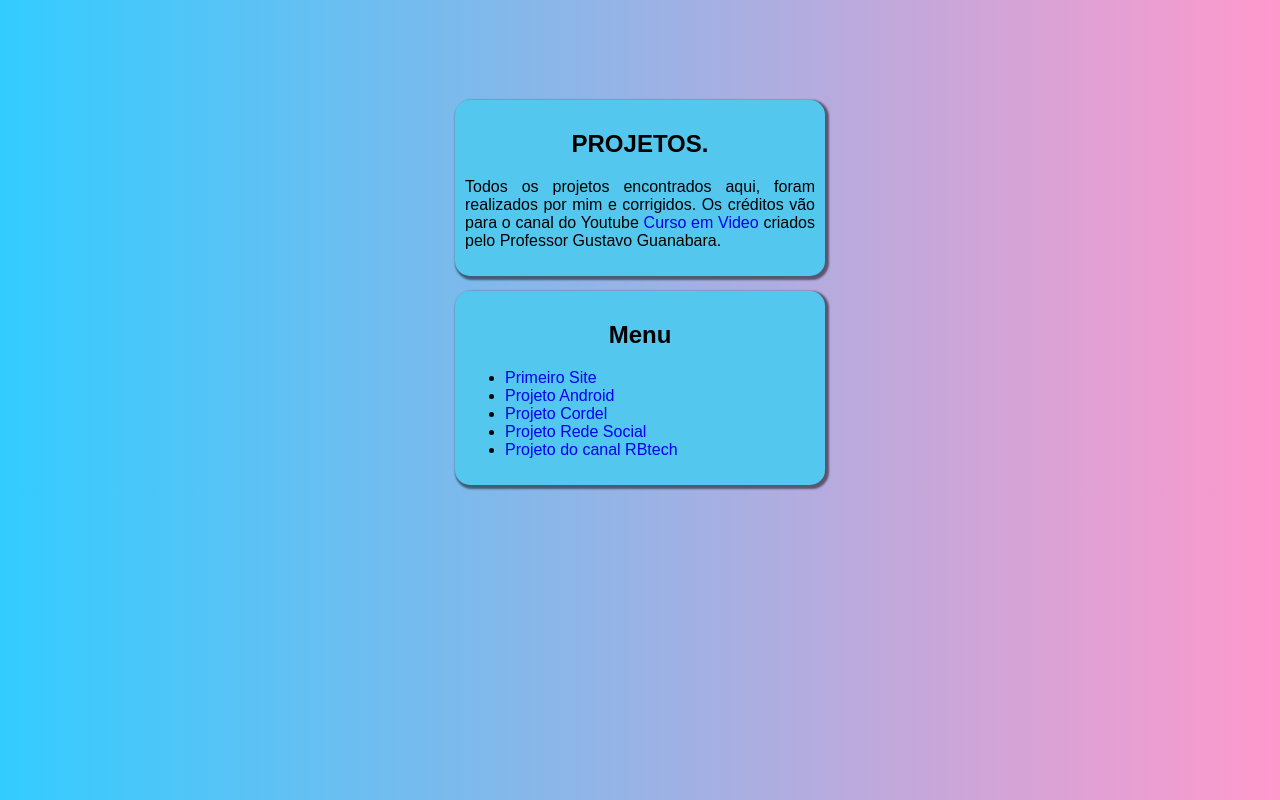
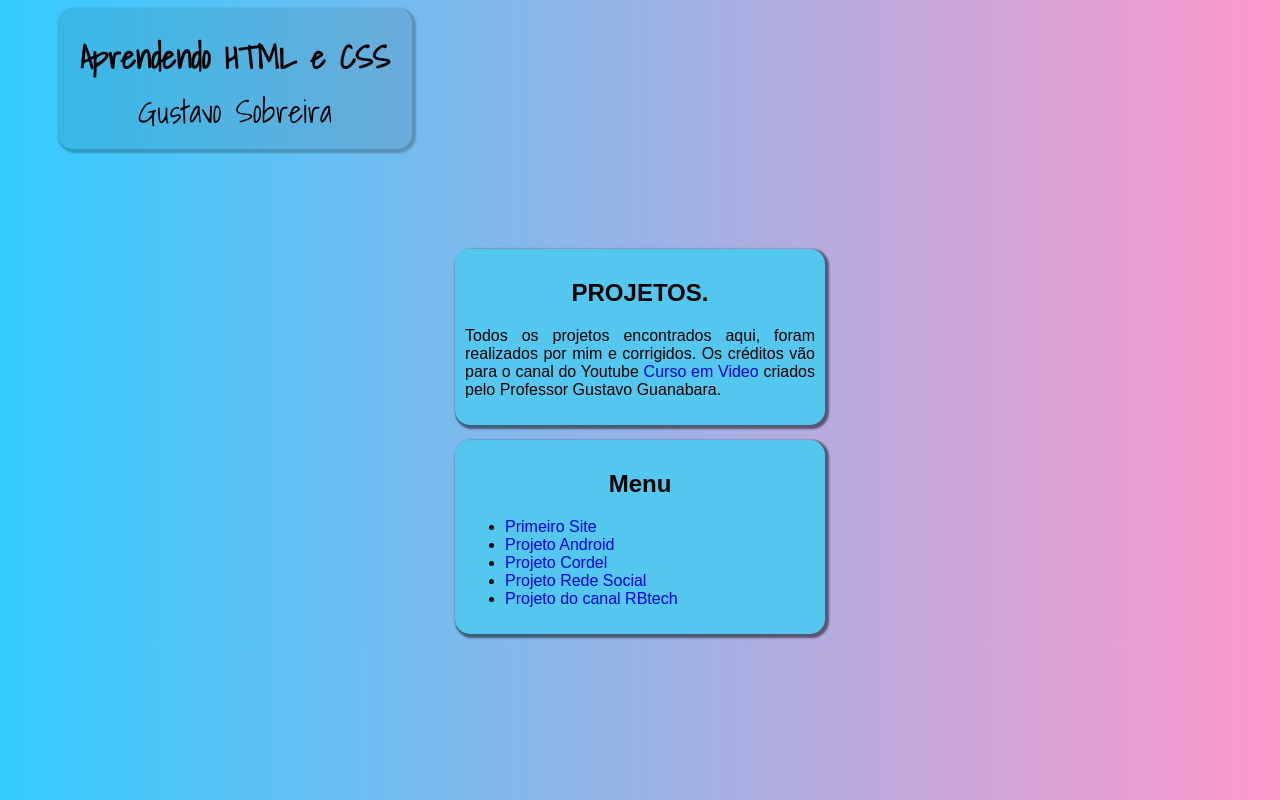
Before and after one commit to sobreirinha/Projetos, a plain HTML site: page index.html in a window 1280 px wide. Drawn offline with Linux system fonts and the light colour scheme.

Commit message:
Atualizando

```diff
--- a/index.html
+++ b/index.html
@@ -5,11 +5,28 @@
     <meta name="viewport" content="width=device-width, initial-scale=1.0">
     <title>Projeto Aprendizagem</title>
     <style>
+        @import url('https://fonts.googleapis.com/css2?family=Shadows+Into+Light&display=swap');
         body {
             font-family: Arial, Helvetica, sans-serif;
             background: linear-gradient(to right, #33ccff 0%, #ff99cc 100%);
         }
 
+        .head{
+            width: 350px;
+            padding: 2px;
+            text-align: center;
+            font-family: 'Shadows Into Light', cursive;
+            font-size: 1rem;
+            margin-left: 50px;
+            background-color: #02151b18;
+            border-radius: 15px;
+            box-shadow: 2px 2px 2px 2px rgba(0, 0, 0, 0.233);
+        }
+        .head > p{
+            font-size: 2rem;
+            margin-top: -20px;
+            margin-bottom: 10px;
+        }
         .paragrafo {
             width: 100%;
             max-width: 350px;
@@ -41,7 +58,11 @@
 </head>
 <body>
     <main>
-        <h1></h1>
+        <div class="head">
+            <h1>Aprendendo HTML e CSS</h1>
+            <p>Gustavo Sobreira</p>
+        </div>
+
 
         <div class="paragrafo">
             <h2>PROJETOS.</h2>
```
